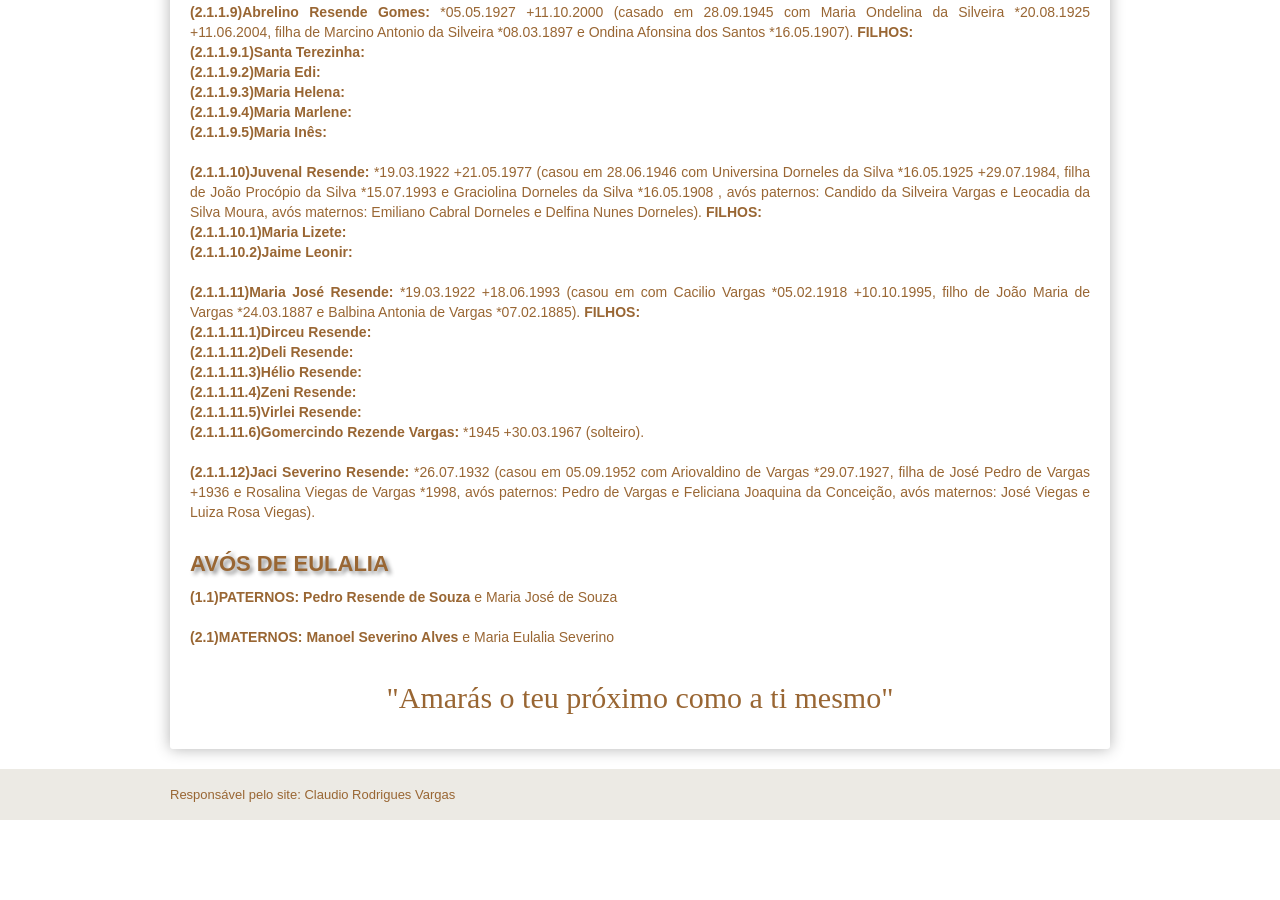
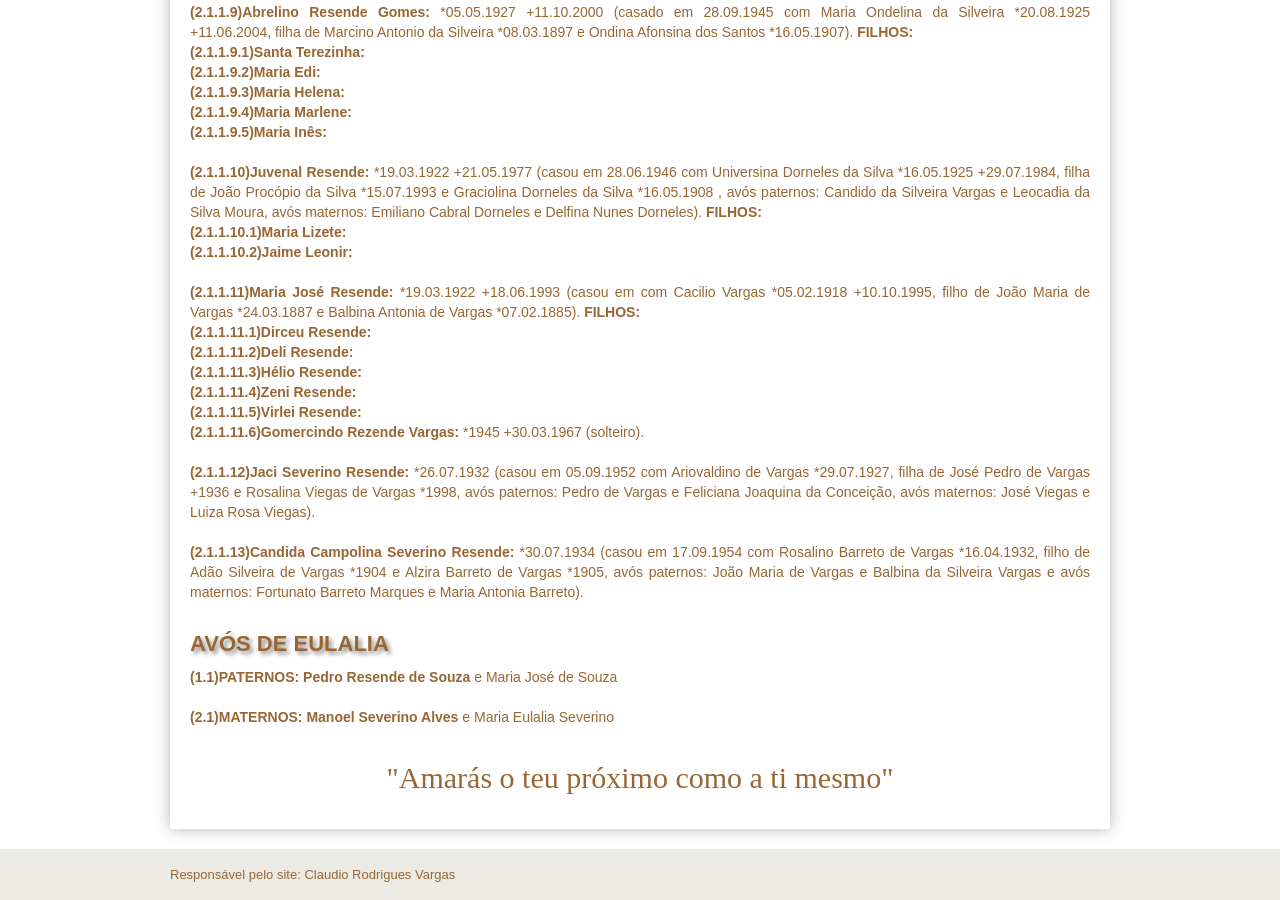
Before and after one commit to claudiovargas1955/claudiovargas1955.github.io, a Jekyll site: the page built from _pages/familia-resende.html, in a window 1280 px wide and 900 px high, scrolled down 1526 px. Built offline with Jekyll 4.4.1, drawn with Linux system fonts in a browser that asks for light colours; some web fonts are replaced; before the commit the page ends 2346 px from its top, so only the background shows below that.

Commit message:
Update familia-resende.html

```diff
--- a/_pages/familia-resende.html
+++ b/_pages/familia-resende.html
@@ -179,7 +179,9 @@ Jorni Alfredo, Solange Aparecida (casada com Cleiton de Freitas Flores), Geovane
     de Vargas +1936 e Rosalina Viegas de Vargas *1998, avós paternos: Pedro de Vargas e Feliciana Joaquina da Conceição, avós maternos:
     José Viegas e Luiza Rosa Viegas).<br><br>
 
-
+    <b>(2.1.1.13)Candida Campolina Severino Resende: </b>*30.07.1934 (casou em 17.09.1954 com Rosalino Barreto de Vargas *16.04.1932,
+    filho de Adão Silveira de Vargas *1904 e Alzira Barreto de Vargas *1905, avós paternos: João Maria de Vargas e Balbina da Silveira
+    Vargas e avós maternos: Fortunato Barreto Marques e Maria Antonia Barreto).<br><br>
 
 <h4>AVÓS DE EULALIA</h4>
 
```
